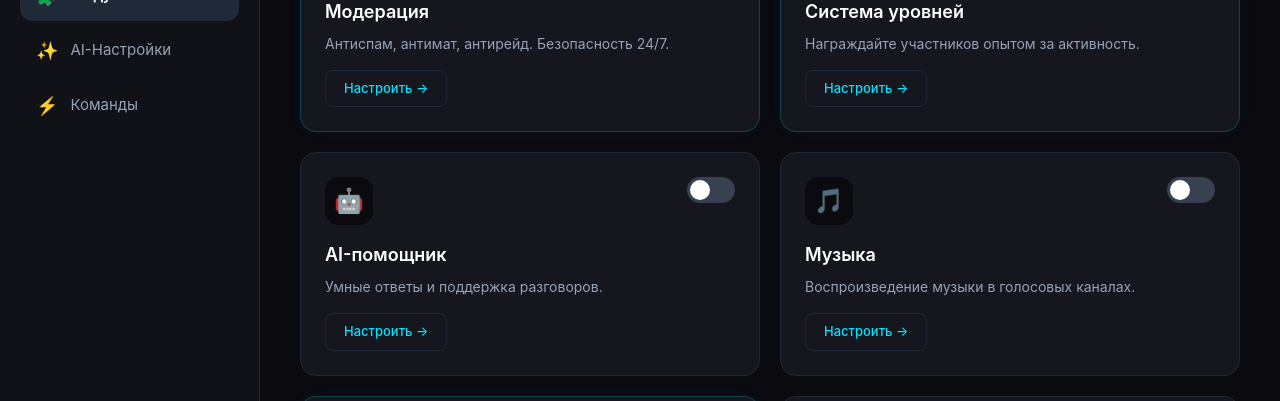
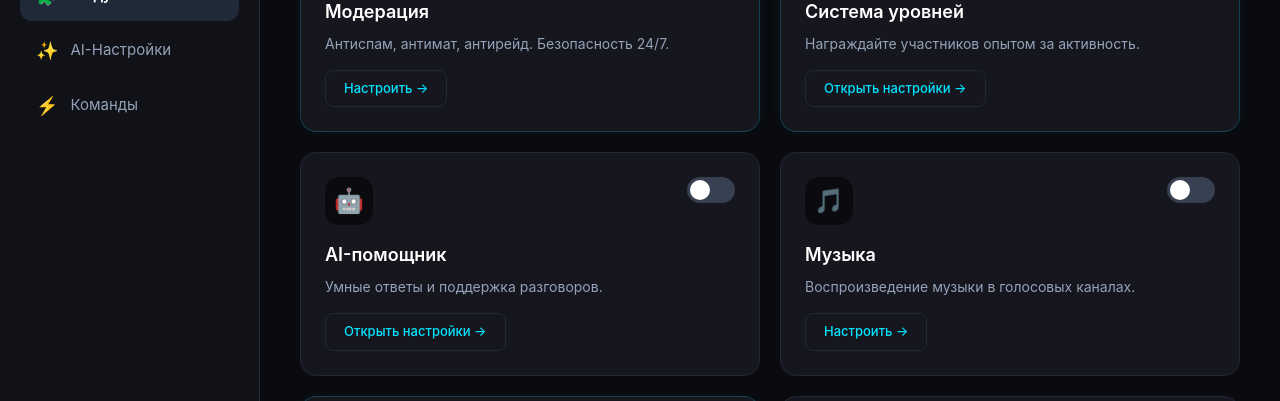
Before and after one commit to R4YDMOND/nova-bot, a Next.js app in the folder frontend/: page /dashboard/modules in a window 1280 px wide. Shown: the part 250-651 px from the top of the page. Built offline with nearby package versions, Linux system fonts and the light colour scheme.

Commit message:
Update page.tsx

```diff
--- a/frontend/src/app/dashboard/modules/page.tsx
+++ b/frontend/src/app/dashboard/modules/page.tsx
@@ -8,6 +8,7 @@ interface Module {
   desc: string
   enabled: boolean
   settings: { label: string; key: string; type: string; value: string | number | boolean }[]
+  link?: string
 }
 
 export default function ModulesPage() {
@@ -28,7 +29,8 @@ export default function ModulesPage() {
         { label: 'XP за сообщение', key: 'xpPerMsg', type: 'number', value: 10 },
         { label: 'Множитель XP', key: 'xpMultiplier', type: 'number', value: 1.5 },
         { label: 'Показывать лидерборд', key: 'showLeaderboard', type: 'toggle', value: true },
-      ]
+      ],
+      link: '/dashboard/ranking'
     },
     {
       name: 'AI-помощник', icon: '🤖', enabled: false,
@@ -37,7 +39,8 @@ export default function ModulesPage() {
         { label: 'Стиль общения', key: 'style', type: 'select', value: 'friendly' },
         { label: 'Температура (0-1)', key: 'temperature', type: 'number', value: 0.7 },
         { label: 'Использовать эмодзи', key: 'useEmoji', type: 'toggle', value: true },
-      ]
+      ],
+      link: '/dashboard/ai'
     },
     {
       name: 'Музыка', icon: '🎵', enabled: false,
@@ -54,7 +57,8 @@ export default function ModulesPage() {
       settings: [
         { label: 'Префикс команд', key: 'prefix', type: 'text', value: '/' },
         { label: 'Разрешить всем', key: 'allowAll', type: 'toggle', value: false },
-      ]
+      ],
+      link: '/dashboard/commands'
     },
     {
       name: 'Аналитика', icon: '📈', enabled: false,
@@ -76,6 +80,10 @@ export default function ModulesPage() {
   }
 
   const openSettings = (mod: Module) => {
+    if (mod.link) {
+      window.location.href = mod.link
+      return
+    }
     setSelectedModule(mod)
     setIsModalOpen(true)
   }
@@ -161,7 +169,7 @@ export default function ModulesPage() {
               onMouseEnter={(e) => { e.currentTarget.style.background = '#00E5FF'; e.currentTarget.style.color = '#000'; }}
               onMouseLeave={(e) => { e.currentTarget.style.background = 'transparent'; e.currentTarget.style.color = '#00E5FF'; }}
               >
-                Настроить →
+                {mod.link ? 'Открыть настройки →' : 'Настроить →'}
               </button>
             </div>
           ))}
@@ -192,7 +200,6 @@ export default function ModulesPage() {
             boxShadow: '0 0 40px rgba(0,229,255,0.1)'
           }} onClick={(e) => e.stopPropagation()}>
 
-            {/* Заголовок */}
             <div style={{ display: 'flex', justifyContent: 'space-between', alignItems: 'center', marginBottom: '20px' }}>
               <div style={{ display: 'flex', alignItems: 'center', gap: '12px' }}>
                 <span style={{ fontSize: '32px' }}>{selectedModule.icon}</span>
@@ -203,7 +210,6 @@ export default function ModulesPage() {
 
             <p style={{ color: '#94A3B8', fontSize: '14px', marginBottom: '24px' }}>{selectedModule.desc}</p>
 
-            {/* Настройки */}
             <div style={{ display: 'flex', flexDirection: 'column', gap: '12px' }}>
               {selectedModule.settings.map((setting, i) => (
                 <div key={i} style={{
@@ -244,7 +250,6 @@ export default function ModulesPage() {
               ))}
             </div>
 
-            {/* Кнопки */}
             <div style={{ display: 'flex', gap: '10px', marginTop: '24px', justifyContent: 'flex-end' }}>
               <button onClick={() => setIsModalOpen(false)} style={{
                 padding: '10px 20px', background: 'transparent', color: '#94A3B8',
```
